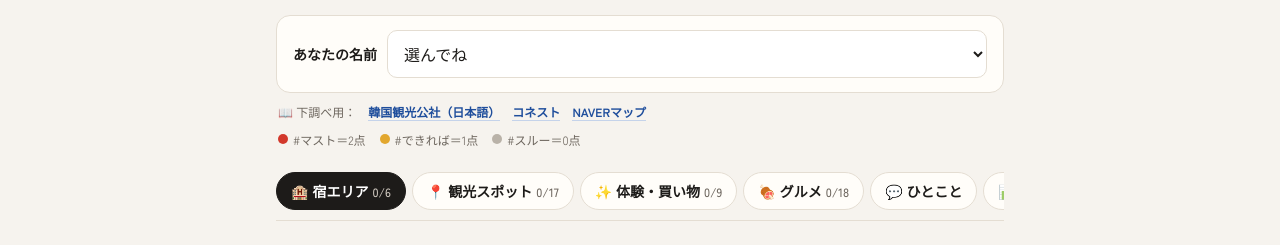
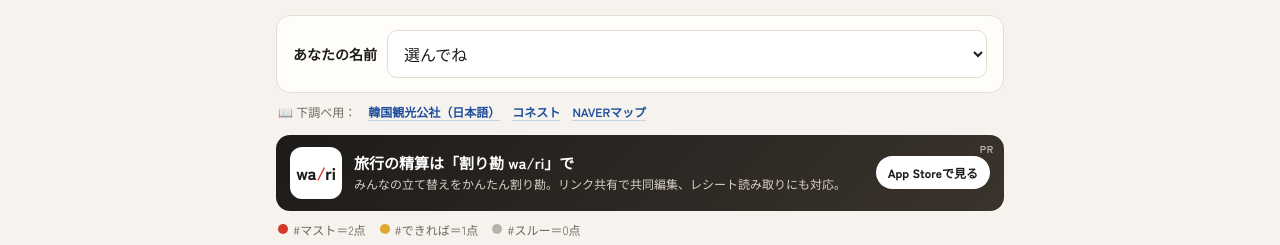
Before and after one commit to tomo0529/seoul_trip, a plain HTML site: page index.html in a window 1280 px wide. Shown: the part 223-468 px from the top of the page. Drawn offline with Linux system fonts and the light colour scheme.

Commit message:
割り勘アプリ wa/ri の広告バナーを追加
Co-Authored-By: Claude Opus 5.5 <noreply@anthropic.com>
Claude-Session: https://claude.ai/code/session_01S8BjGqHVcBkrUK32ujgdyX

```diff
--- a/index.html
+++ b/index.html
@@ -34,6 +34,14 @@
   .links{grid-column:1 / -1;display:flex;flex-wrap:wrap;gap:6px;margin-top:8px}
   .links a{font-size:12px;font-weight:700;color:var(--blue);text-decoration:none;background:#eef2f9;border-radius:8px;padding:5px 9px}
   .links a:active{background:#dce5f4}
+  .ad{display:grid;grid-template-columns:52px 1fr auto;gap:12px;align-items:center;margin:14px 0 0;padding:12px 14px;border-radius:var(--radius);background:linear-gradient(135deg,#1d1b19,#3a332c);color:#fff;text-decoration:none;position:relative}
+  .ad .pr{position:absolute;top:6px;right:10px;font-size:10px;letter-spacing:.08em;color:#bdb4a8;font-weight:700}
+  .ad .ic{width:52px;height:52px;border-radius:12px;background:#fff;color:var(--ink);display:flex;align-items:center;justify-content:center;font-weight:900;font-size:17px;letter-spacing:-.02em}
+  .ad .ic span{color:var(--red)}
+  .ad .tx b{display:block;font-size:15px;margin-bottom:2px}
+  .ad .tx small{display:block;font-size:12px;color:#d9d2c8;line-height:1.5}
+  .ad .go{font-size:12px;font-weight:900;background:#fff;color:var(--ink);border-radius:999px;padding:8px 12px;white-space:nowrap}
+  @media (max-width:420px){ .ad{grid-template-columns:44px 1fr} .ad .ic{width:44px;height:44px;font-size:14px} .ad .go{grid-column:1 / -1;text-align:center} }
 
   .legend{display:flex;gap:14px;flex-wrap:wrap;font-size:12px;color:var(--sub);margin:10px 2px 0}
   .legend span{display:inline-flex;align-items:center;gap:5px}
@@ -135,6 +143,12 @@
     <a href="https://www.konest.com/" target="_blank" rel="noopener">コネスト</a>
     <a href="https://map.naver.com/" target="_blank" rel="noopener">NAVERマップ</a>
   </div>
+  <a class="ad" href="https://apps.apple.com/jp/app/wa-ri-%E6%97%85%E8%A1%8C-%E9%A3%B2%E3%81%BF%E4%BC%9A%E3%81%A7%E5%89%B2%E3%82%8A%E5%8B%98/id6743655018" target="_blank" rel="noopener sponsored">
+    <span class="pr">PR</span>
+    <span class="ic" aria-hidden="true">wa<span>/</span>ri</span>
+    <span class="tx"><b>旅行の精算は「割り勘 wa/ri」で</b><small>みんなの立て替えをかんたん割り勘。リンク共有で共同編集、レシート読み取りにも対応。</small></span>
+    <span class="go">App Storeで見る</span>
+  </a>
   <div class="legend">
     <span><i class="dot" style="background:var(--must)"></i>#マスト＝2点</span>
     <span><i class="dot" style="background:var(--maybe)"></i>#できれば＝1点</span>
```
